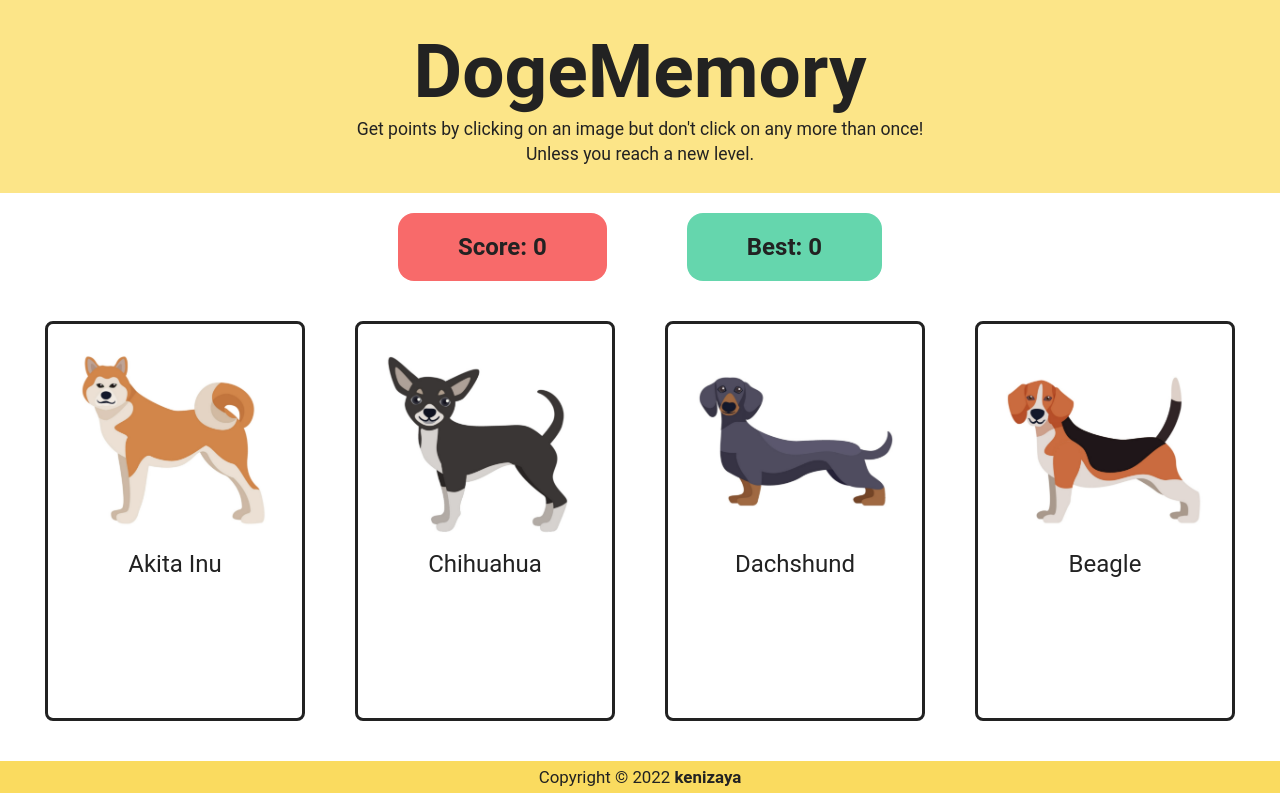
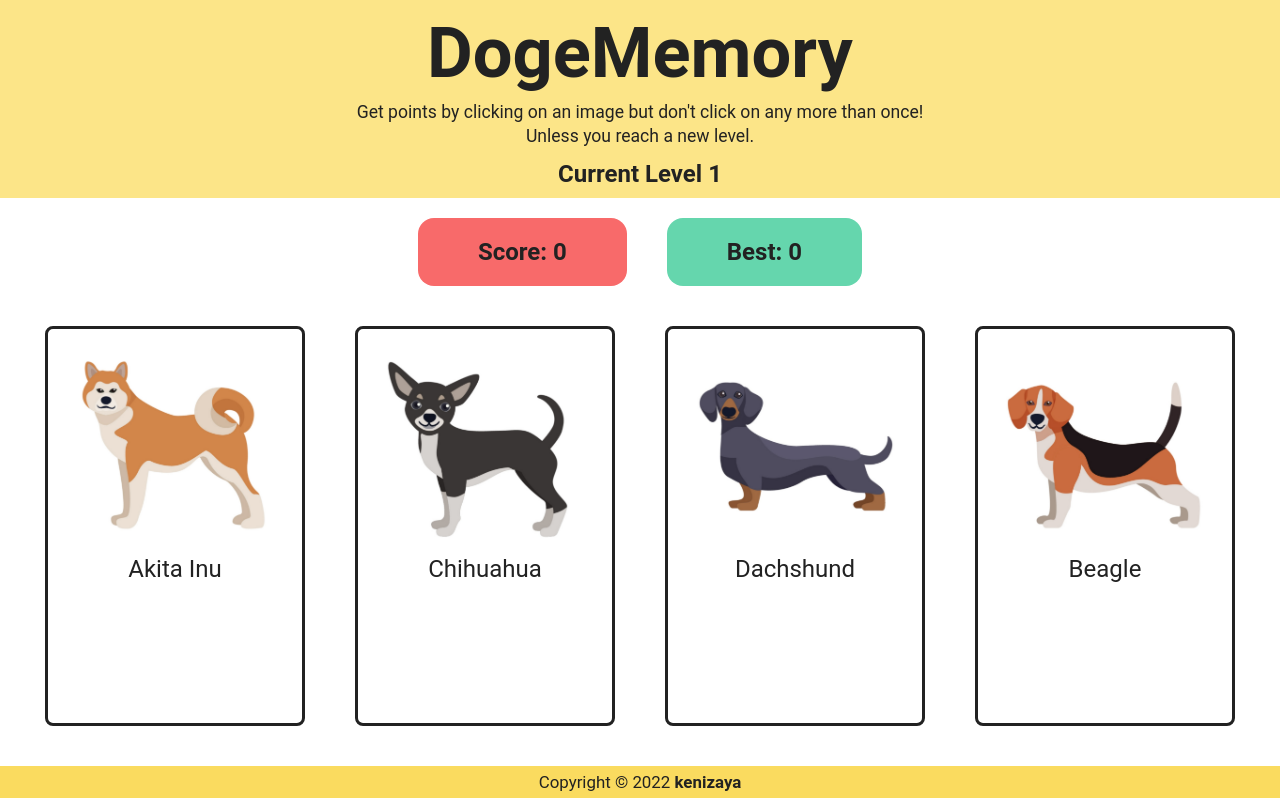
Before and after one commit to kenizaya/memory-card, a React (Create React App) app: page / in a window 1280 px wide. Built offline with nearby package versions, Linux system fonts and the light colour scheme.

Commit message:
Add current level on header

```diff
--- a/src/App.js
+++ b/src/App.js
@@ -81,7 +81,7 @@ const App = () => {
 
   return (
     <div>
-      <Header />
+      <Header level={level} />
       <Score score={score} bestScore={bestScore} />
       {isLoading ? (
         <Loader level={level} />
--- /dev/null
+++ b/src/components/CurrentLevel.jsx
@@ -0,0 +1,11 @@
+import React from 'react'
+
+const CurrentLevel = (props) => {
+  return (
+    <h2 style={{ fontSize: '1.5rem', paddingTop: '10px' }}>
+      Current Level {props.level}
+    </h2>
+  )
+}
+
+export default CurrentLevel
--- a/src/components/Header.jsx
+++ b/src/components/Header.jsx
@@ -1,7 +1,8 @@
 import React from 'react'
+import CurrentLevel from './CurrentLevel'
 import styles from '../styles/Header.module.css'
 
-const Header = () => {
+const Header = (props) => {
   return (
     <div className={styles.header}>
       <h1>DogeMemory</h1>
@@ -10,6 +11,7 @@ const Header = () => {
         once!
       </p>
       <p className={styles.instruction}>Unless you reach a new level.</p>
+      <CurrentLevel level={props.level} />
     </div>
   )
 }
--- a/src/components/Score.jsx
+++ b/src/components/Score.jsx
@@ -2,7 +2,7 @@ import React from 'react'
 import styles from '../styles/Score.module.css'
 
 const Score = (props) => {
-  const { score, bestScore } = props
+  const { score, bestScore, level } = props
   return (
     <div className={styles.scoreContainer}>
       <h2 className={styles.score}>{'Score: ' + score}</h2>
--- a/src/styles/Header.module.css
+++ b/src/styles/Header.module.css
@@ -1,9 +1,9 @@
 .header {
   text-align: center;
   background-color: #fce588;
-  padding: 1.7rem;
-  font-size: 2.34rem;
-  line-height: 1.2;
+  padding: 0.5rem;
+  font-size: 2.2rem;
+  line-height: 1.3;
 }
 
 .instruction {
--- a/src/styles/Score.module.css
+++ b/src/styles/Score.module.css
@@ -2,7 +2,8 @@
   margin-top: 20px;
   display: flex;
   justify-content: center;
-  gap: 80px;
+  align-items: center;
+  gap: 40px;
 }
 
 .score,
```
